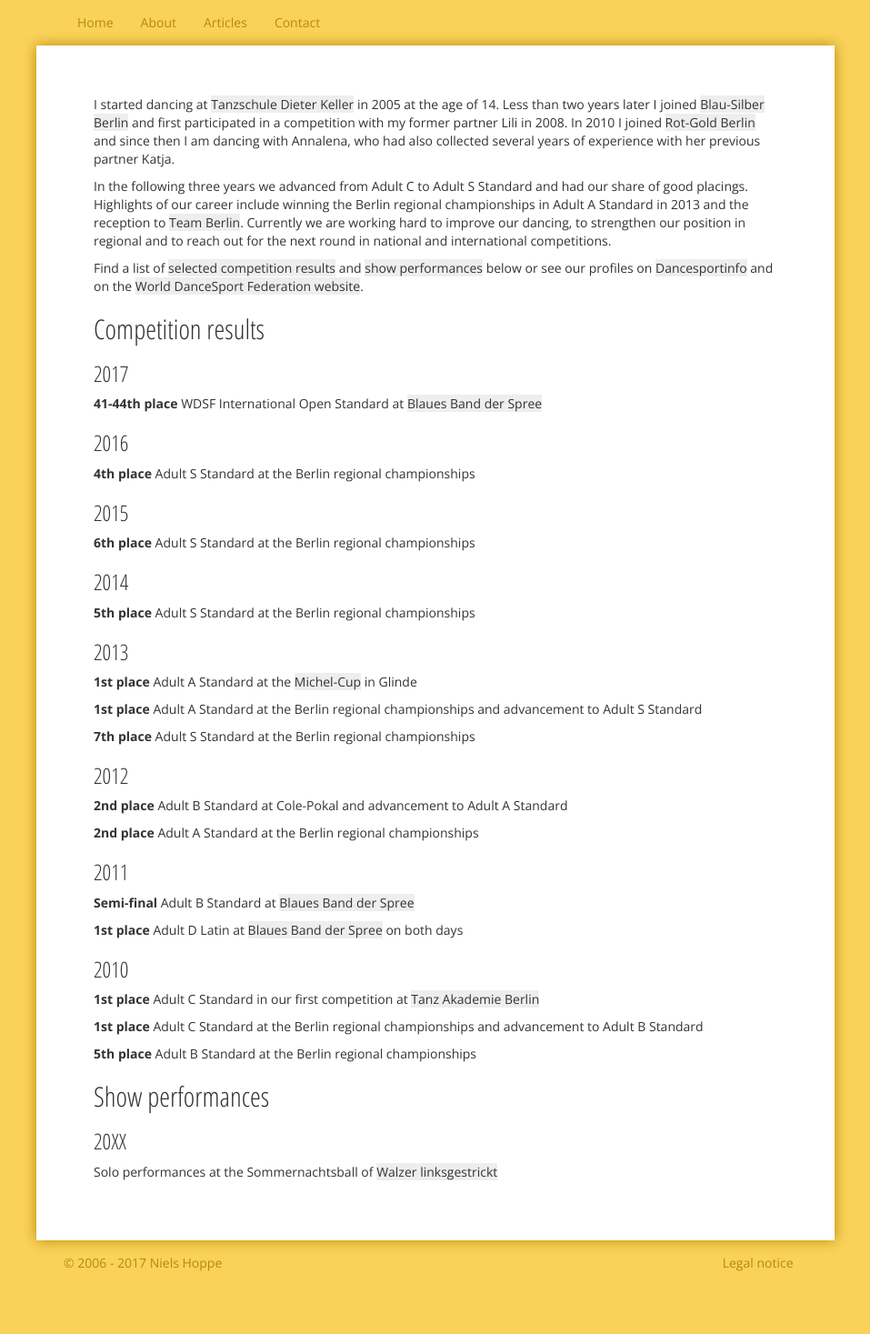
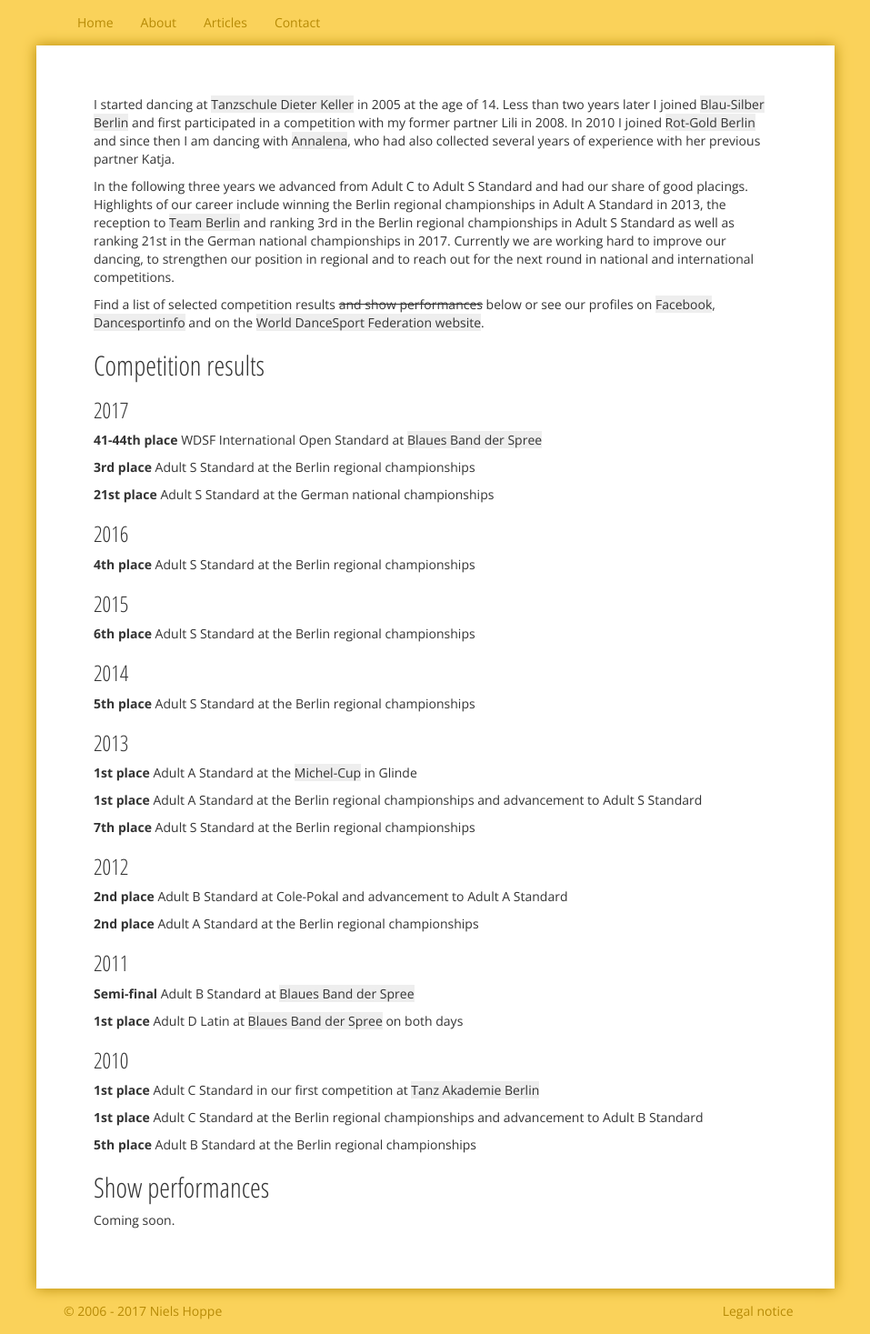
Before and after one commit to hielsnoppe/hielsnoppe.github.io, a Jekyll site: the page built from about/dance.md, in a window 1280 px wide. Shown: the whole page at 91% size, without its empty margins (15-972 px from the left). Built offline with Jekyll 4.4.1, drawn with Linux system fonts in a browser that asks for light colours; before the commit the page ends 1414 px from its top, so only the background shows below that.

Commit message:
Update about/dance

```diff
--- a/about/dance.md
+++ b/about/dance.md
@@ -6,14 +6,17 @@ description: Like a dancer
 
 I started dancing at [Tanzschule Dieter Keller][tskeller] in 2005 at the age of 14.
 Less than two years later I joined [Blau-Silber Berlin][blausilber] and first participated in a competition with my former partner Lili in 2008.
-In 2010 I joined [Rot-Gold Berlin][rotgold] and since then I am dancing with Annalena,
+In 2010 I joined [Rot-Gold Berlin][rotgold] and since then I am dancing with [Annalena][facebook],
 who had also collected several years of experience with her previous partner Katja.
 
 In the following three years we advanced from Adult C to Adult S Standard and had our share of good placings.
-Highlights of our career include winning the Berlin regional championships in Adult A Standard in 2013 and the reception to [Team Berlin][kader].
+Highlights of our career include winning the Berlin regional championships in Adult A Standard in 2013, the reception to [Team Berlin][kader] and ranking 3rd in the Berlin regional championships in Adult S Standard as well as ranking 21st in the German national championships in 2017.
 Currently we are working hard to improve our dancing, to strengthen our position in regional and to reach out for the next round in national and international competitions.
 
+<!--
 Find a list of [selected competition results](#results) and [show performances](#shows) below or see our profiles on [Dancesportinfo][dsinfo] and on the [World DanceSport Federation website][wdsf].
+-->
+Find a list of selected competition results <del>and show performances</del> below or see our profiles on [Facebook][facebook], [Dancesportinfo][dsinfo] and on the [World DanceSport Federation website][wdsf].
 
 [tskeller]: http://tanzschulekeller.de
 [blausilber]: http://blau-silber-berlin.de
@@ -21,6 +24,7 @@ Find a list of [selected competition results](#results) and [show performances](
 [dsinfo]: http://dancesportinfo.net/Couple/Niels_Hoppe_and_Annalena_Franke_146509/Details
 [wdsf]: http://www.worlddancesport.org/Couple/Detail/Niels_Hoppe_and_Annalena_Franke-548741
 [kader]: http://www.ltv-berlin.de/de/sport/leistungssport/kader/paare
+[facebook]: https://www.facebook.com/AnnalenaNiels/
 
 ## <a name="results"></a>Competition results
 
@@ -28,6 +32,12 @@ Find a list of [selected competition results](#results) and [show performances](
 
 **41-44th place**
 WDSF International Open Standard at [Blaues Band der Spree][blauesband]
+
+**3rd place**
+Adult S Standard at the Berlin regional championships
+
+**21st place**
+Adult S Standard at the German national championships
 
 ### 2016
 
@@ -88,8 +98,12 @@ Adult B Standard at the Berlin regional championships
 
 ## <a name="shows"></a>Show performances
 
+Coming soon.
+
+<!--
 ### 20XX
 
 Solo performances at the Sommernachtsball of [Walzer linksgestrickt][walzerlinks]
 
 [walzerlinks]: http://walzerlinksgestrickt.de
+-->
```
